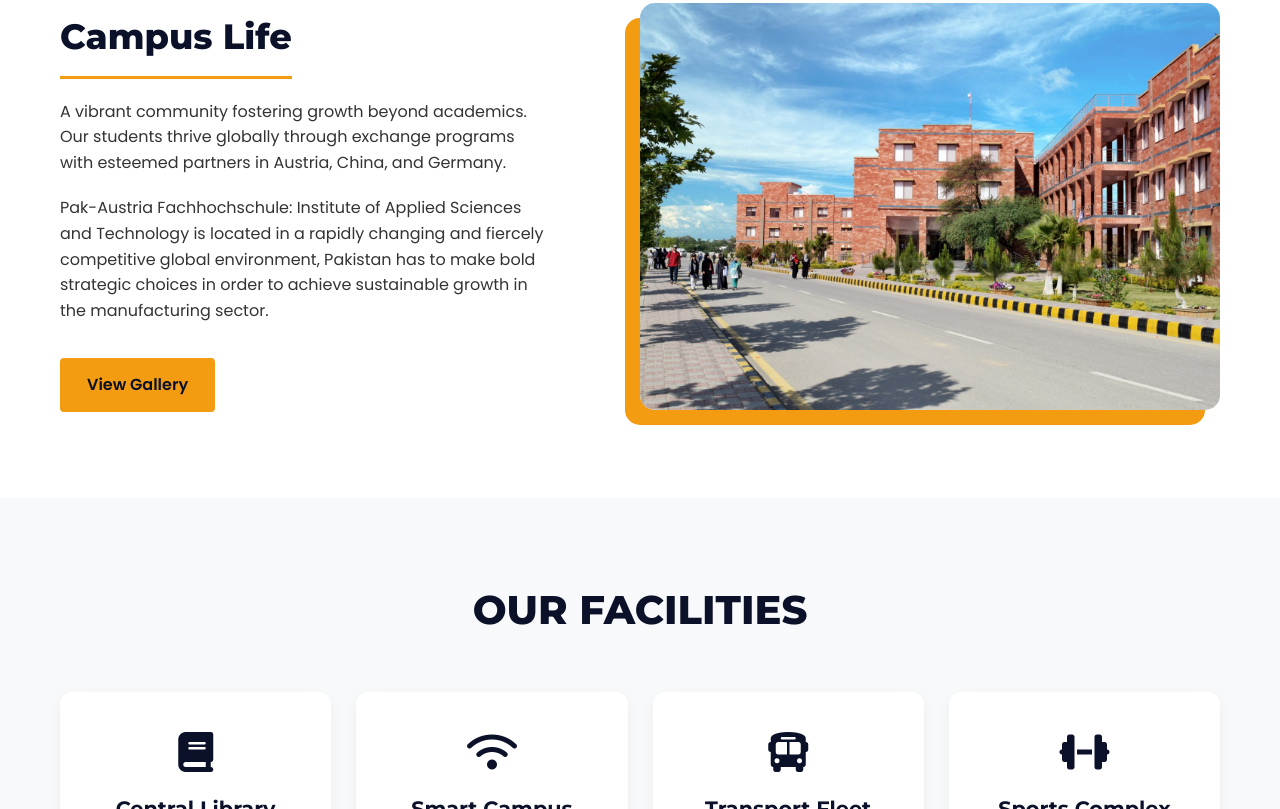
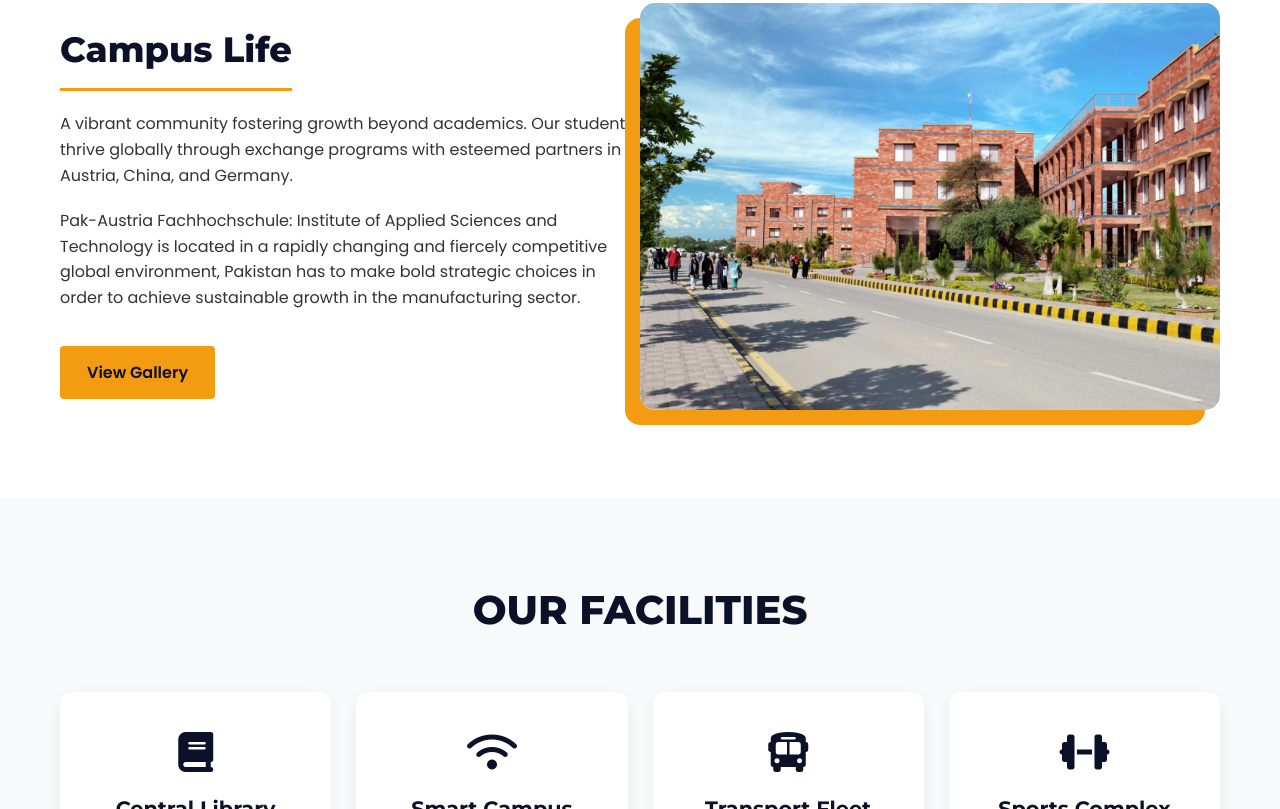
Before and after one commit to hamzabadshah10/Universirty_Web_Frontend, a plain HTML site: page index.html in a window 1280 px wide. Shown: the part 5423-6232 px from the top of the page. Drawn offline with nearby package versions, Linux system fonts and the light colour scheme.

Commit message:
Update index.html

```diff
--- a/index.html
+++ b/index.html
@@ -215,10 +215,10 @@
       <div class="container flex-between wrap-mobile reveal">
         <div class="cta-text">
           <h2 class="left-title">Campus Life</h2>
-          <p>A vibrant community fostering growth beyond academics.<br> Our students thrive globally through exchange programs <br> with esteemed partners in Austria, China, and Germany.</p>
-          <p class="mt-20">Pak-Austria Fachhochschule: Institute of Applied Sciences<br>
-             and Technology is located in a rapidly changing and fiercely <br> competitive global environment, Pakistan has to make bold <br>
-             strategic choices in order to achieve sustainable growth in <br> the manufacturing sector.</p>
+          <p>A vibrant community fostering growth beyond academics. Our students thrive globally through exchange programs with esteemed partners in Austria, China, and Germany.</p>
+          <p class="mt-20">Pak-Austria Fachhochschule: Institute of Applied Sciences
+             and Technology is located in a rapidly changing and fiercely competitive global environment, Pakistan has to make bold
+             strategic choices in order to achieve sustainable growth in the manufacturing sector.</p>
           <a href="#gallery" class="main-btn mt-20">View Gallery</a>
         </div>
         <div class="cta-image">
```
